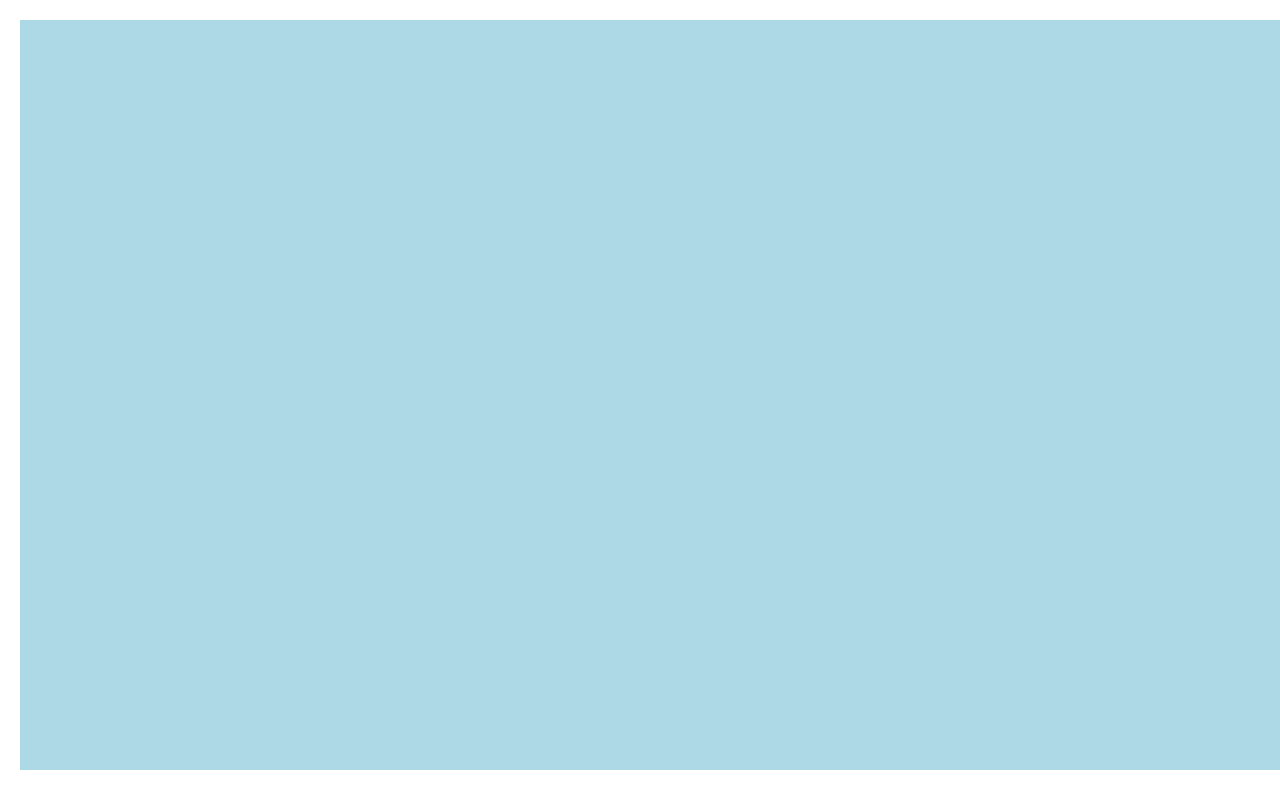
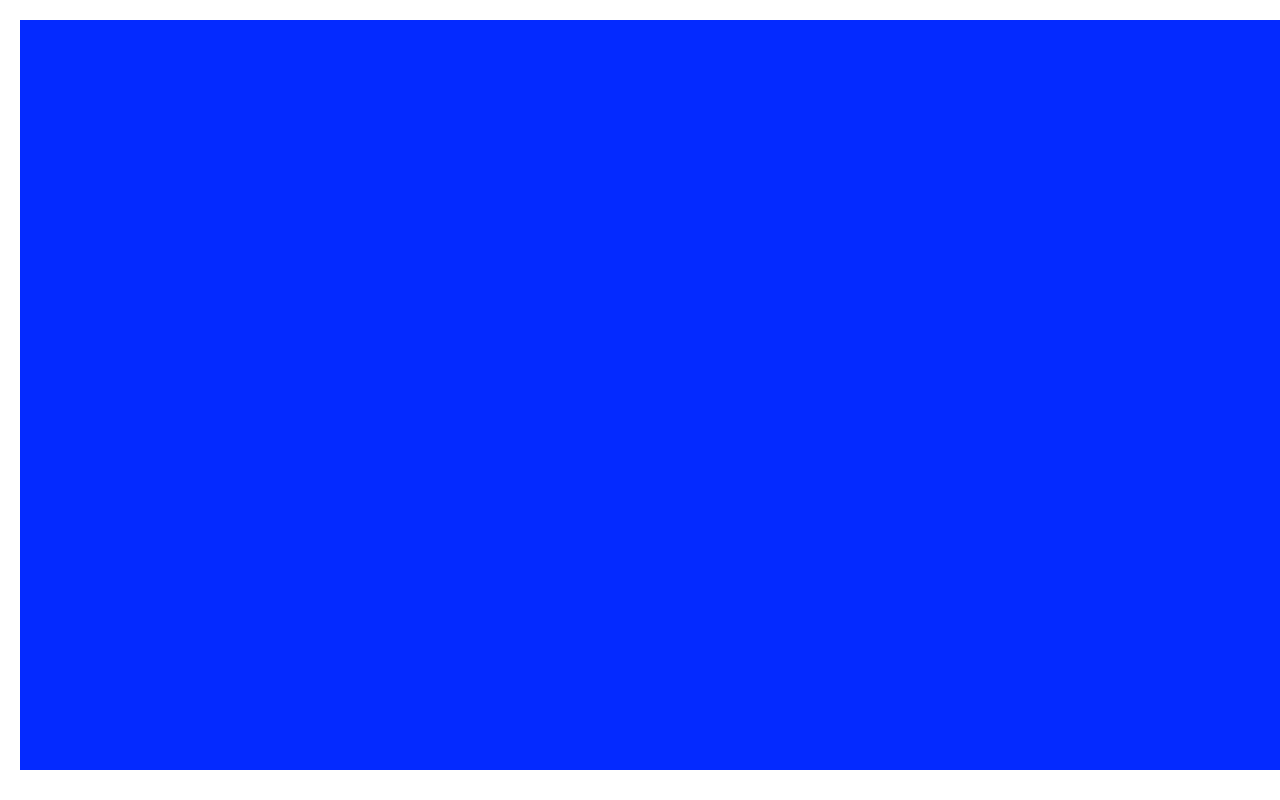
Before and after one commit to GDMorris2008/GDMorris2008.github.io, a plain HTML site: page fsd-projects/platformer/index.html in a window 1280 px wide. Shown: the top 800 px of the page. Drawn offline with nearby package versions, Linux system fonts and the light colour scheme.

Commit message:
Finalized platformer game

```diff
--- a/fsd-projects/platformer/platformer.css
+++ b/fsd-projects/platformer/platformer.css
@@ -3,7 +3,7 @@ body {
 }
 
 canvas {
-  background-color: lightblue;
+  background-color: rgb(4, 42, 255);
   margin: 20px;
 }
 
```
